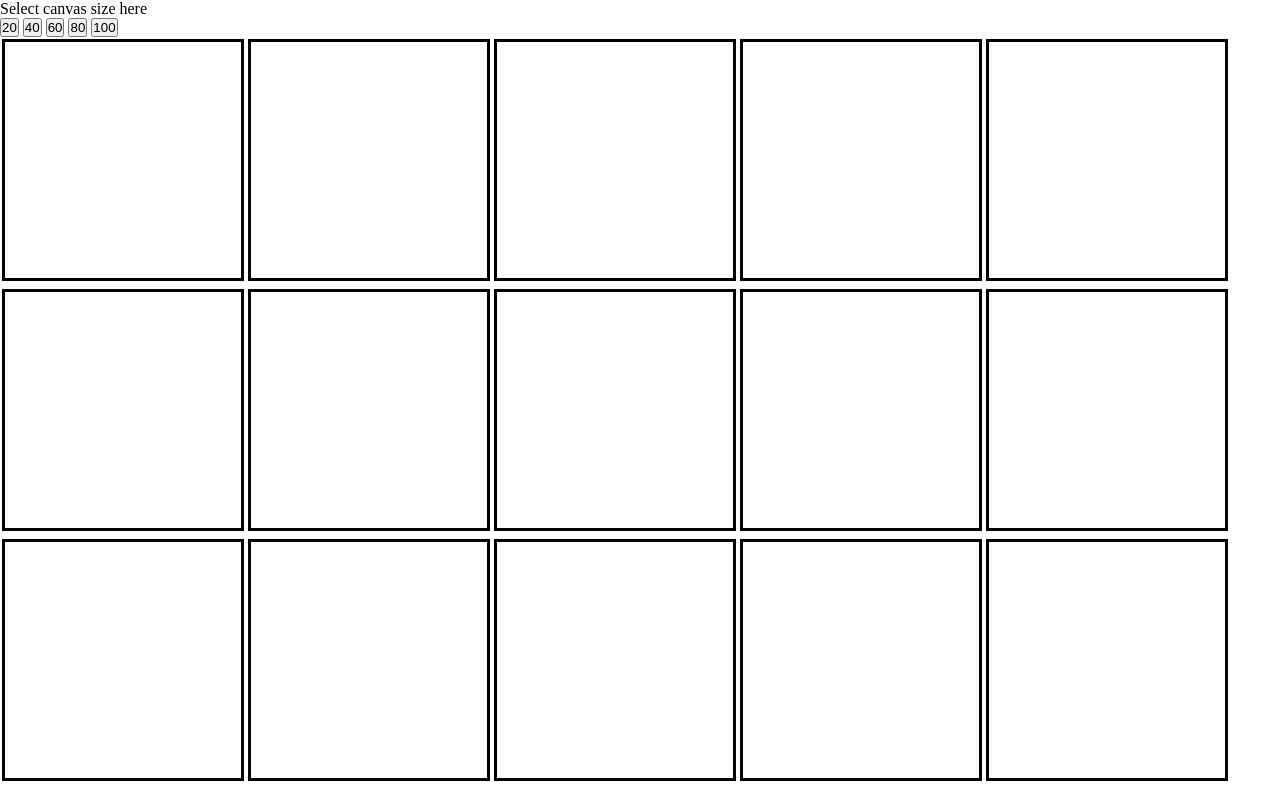
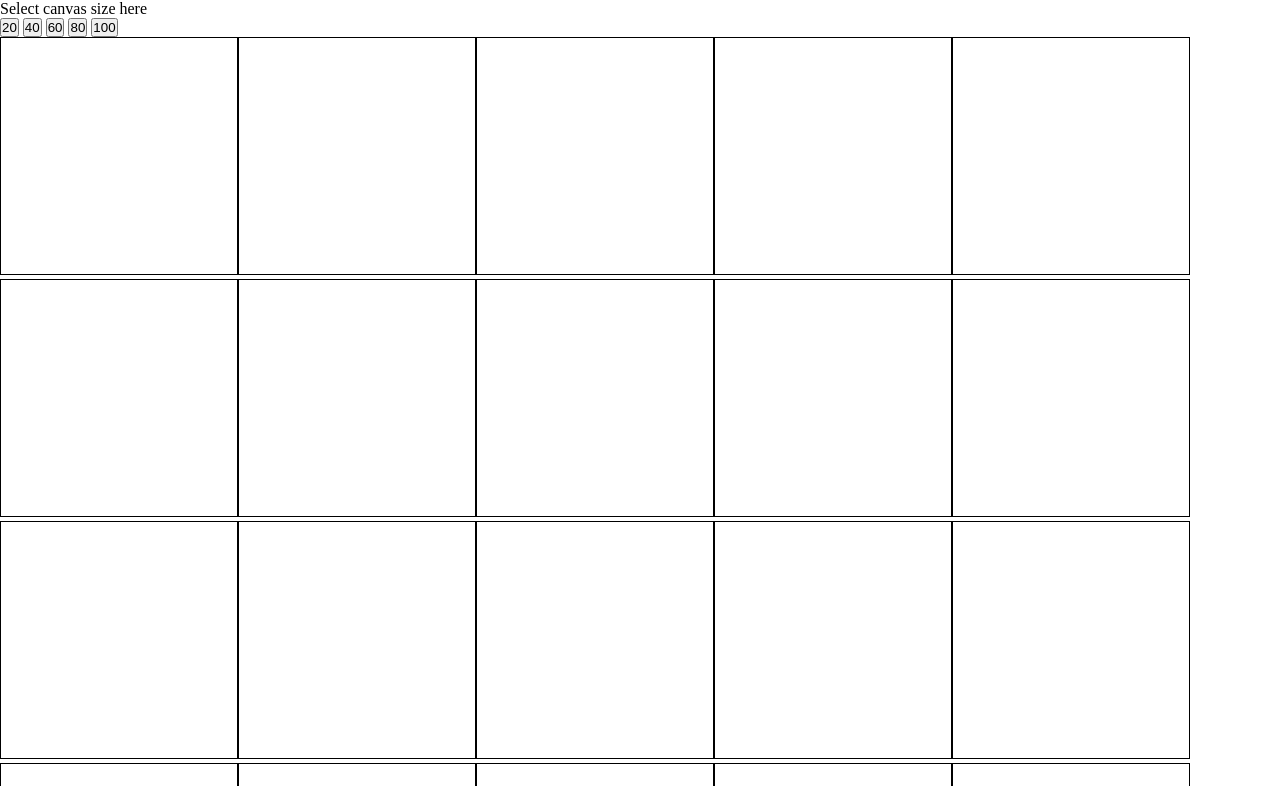
Before and after one commit to aldinijeager/etch-A-sketch, a plain HTML site: page index.html in a window 1280 px wide. Shown: the top 786 px of the page. Drawn offline with Linux system fonts and the light colour scheme.

Commit message:
change margin and border to 0

```diff
--- a/style/style.css
+++ b/style/style.css
@@ -6,7 +6,7 @@
 
 .gridElement{
     display: inline-block;
-    border: solid;
-    margin: 2px;
+    border: 1px solid;
+    margin: 0px;
 
 }
```
